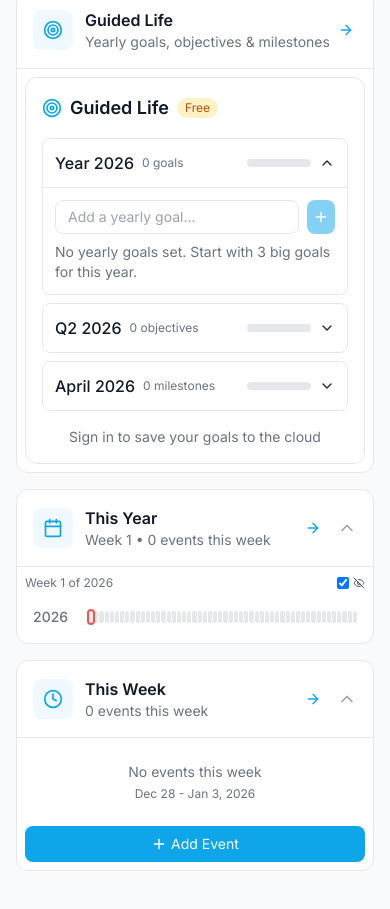
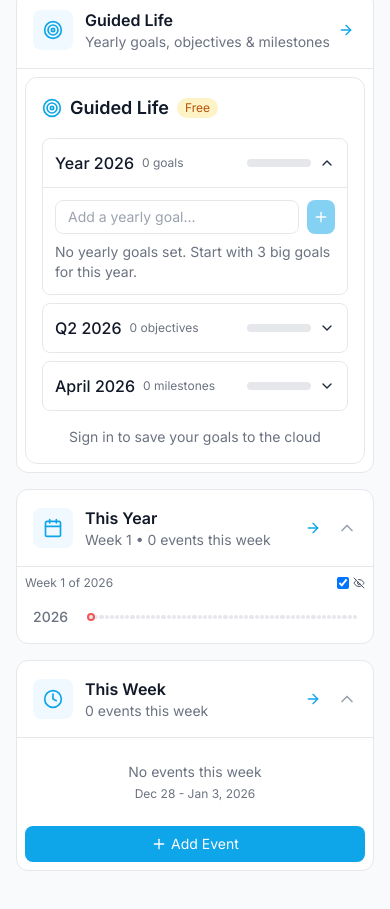
Before and after one commit to 4fo/lifecalendar, a React (Vite) app: page / in a window 390 px wide. Shown: the part 979-1888 px from the top of the page. Built offline with nearby package versions, Linux system fonts and the light colour scheme.

Commit message:
Make week blocks square with aspect-square

```diff
--- a/src/components/LifeCalendar.tsx
+++ b/src/components/LifeCalendar.tsx
@@ -95,7 +95,7 @@ export default function LifeCalendar({ birthday, events, onWeekClick, showOnlyCu
     return (
       <div
         className={`
-          flex-1 h-3 sm:h-4 min-w-[2px]
+          flex-1 aspect-square
           ${isPast && hideCompletedWeeks ? 'opacity-0' : 'opacity-100'}
           ${isPast ? 'bg-gray-200 dark:bg-gray-700' : getWeekColor(year, weekNum)}
           ${isCurrent ? 'ring-2 ring-red-500 ring-offset-0.5 animate-pulse' : ''}
```
